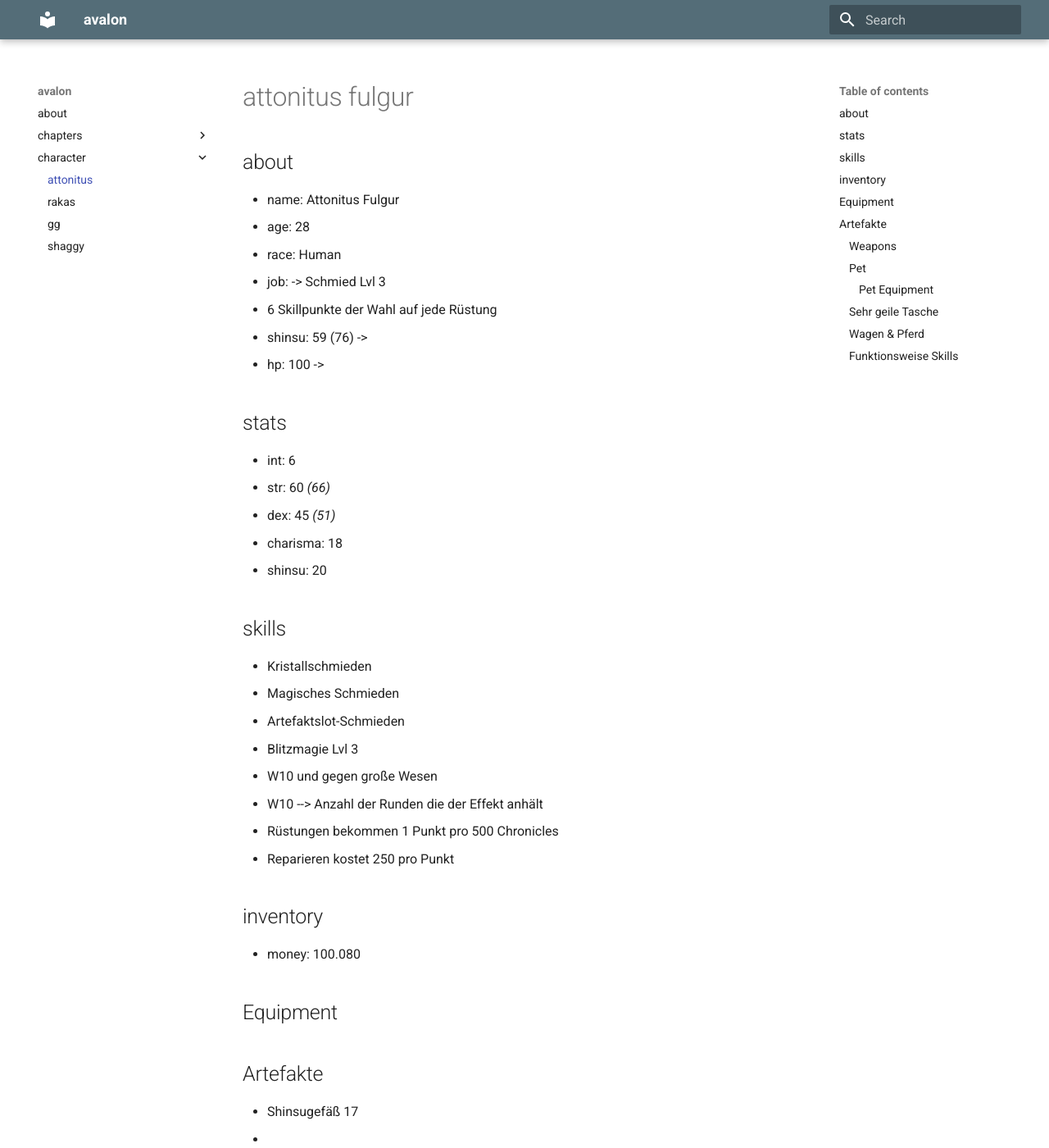
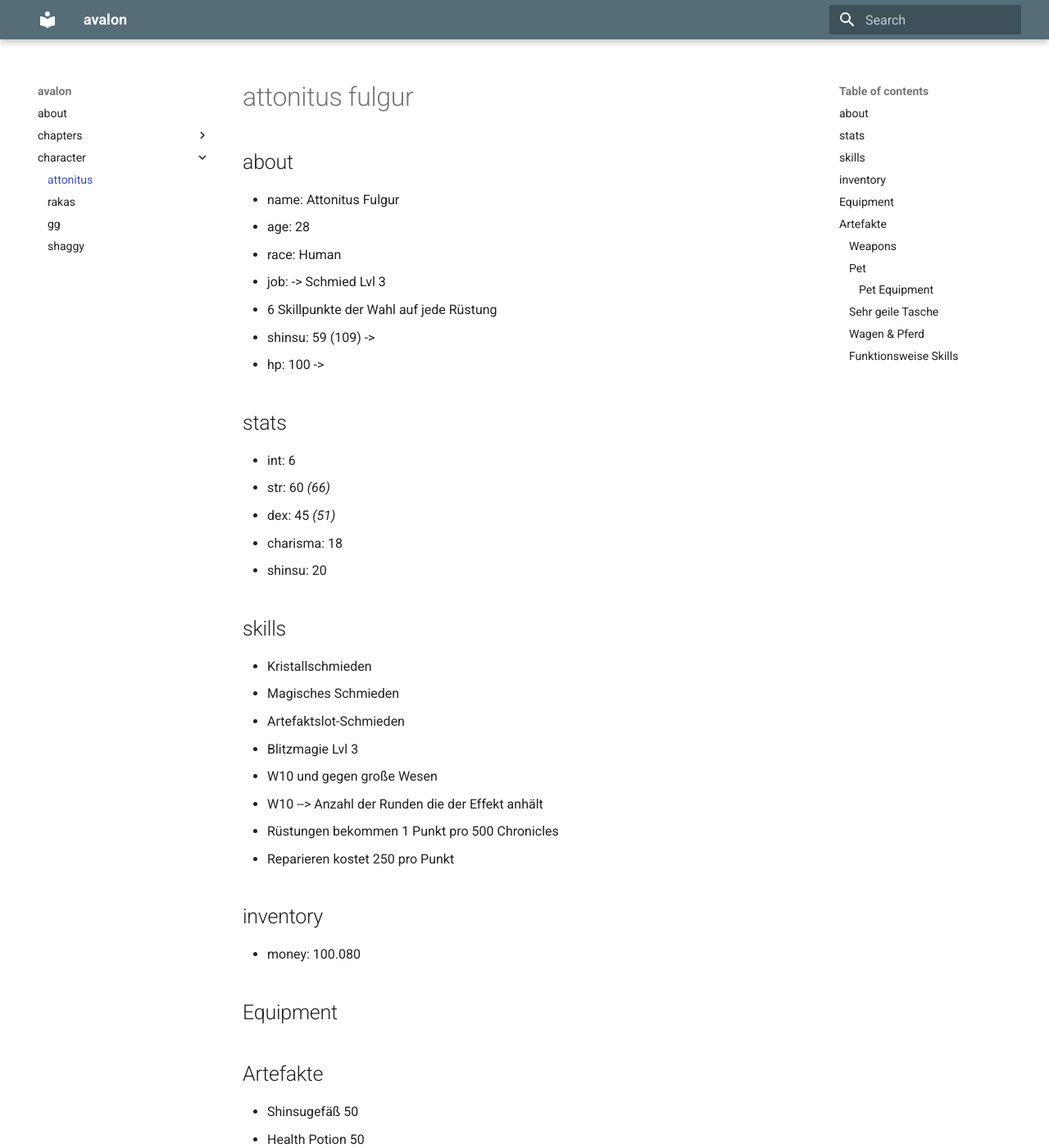
Before and after one commit to mkdocs-pnp/avalon, an MkDocs documentation site: the page built from docs/character/attonitus_fulgur.md, in a window 1280 px wide and 1400 px high. Shown: the whole window at 82% size. Built offline with MkDocs 1.6.1 and Material for MkDocs 9.7.7, drawn with Linux system fonts in a browser that asks for light colours; some of the changed text lies outside the part shown.

Commit message:
Update attonitus_fulgur.md

```diff
--- a/docs/character/attonitus_fulgur.md
+++ b/docs/character/attonitus_fulgur.md
@@ -7,7 +7,7 @@
 * race: Human
 * job: -> Schmied Lvl 3
   * 6 Skillpunkte der Wahl auf jede Rüstung
-* shinsu: 59 (76) ->
+* shinsu: 59 (109) ->
 * hp: 100 ->
 
 ## stats
@@ -35,8 +35,8 @@
 ## Equipment
 
 ## Artefakte
-* Shinsugefäß 17
-*
+* Shinsugefäß 50
+* Health Potion 50
 
 ### Weapons
 
@@ -46,7 +46,7 @@
 * Helm                     23 --> (23) _+3 str +3 dex_
 * Wintermantel             10
 * Rüstung                  300 --> (300) _+3 str + 3dex_
-  * Artefaktslot - Shinsu 17
+  * Artefaktslot - Shinsu 50
   * Drachenschuppen
     * halbiert Feuerschaden
   * versehen mit Kristallen (aufgeladen mit Strom x3)--> 1 aktiviert
```
